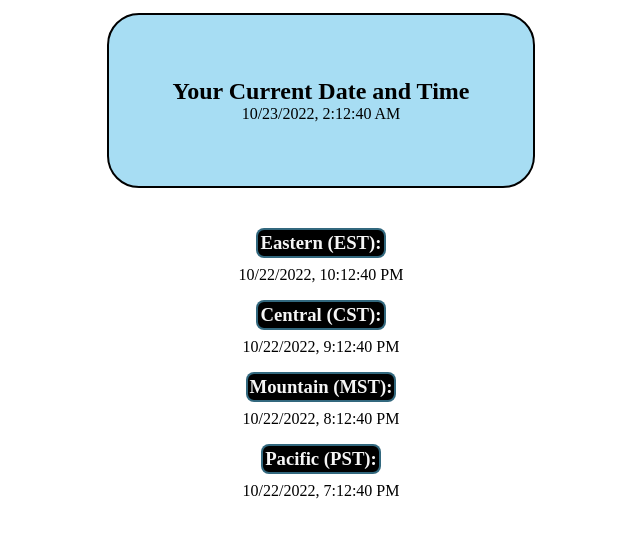
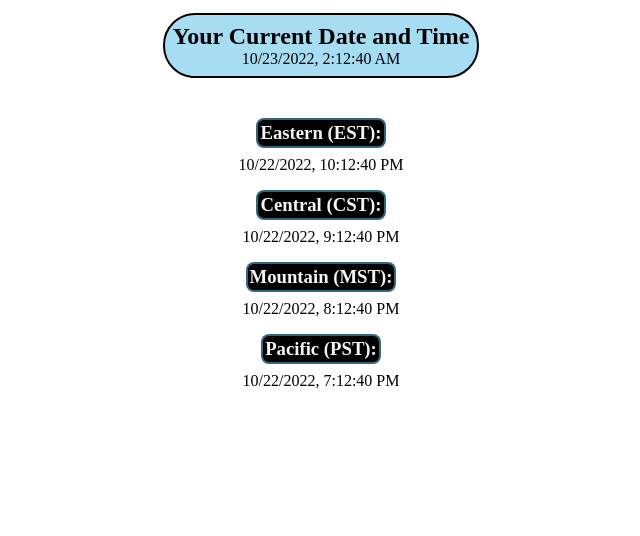
Before and after one commit to mjh1985codeman/us-time-zones, a website: page index.html in a window 1280 px wide. Shown: the part 48-584 px from the top of the page, without its empty margins (319-959 px from the left). Drawn offline with Linux system fonts and the light colour scheme.

Commit message:
took out a little padding

```diff
--- a/index.css
+++ b/index.css
@@ -9,7 +9,7 @@ body * {
     background-color: hsla(197, 76%, 64%, 0.541);
     border: solid black 0.3vh;
     border-radius: 2rem;
-    padding: 5%;
+    padding: 1vh;
     margin-top: 2vh;
     margin-bottom: 4vh;
     max-width: fit-content;
```
